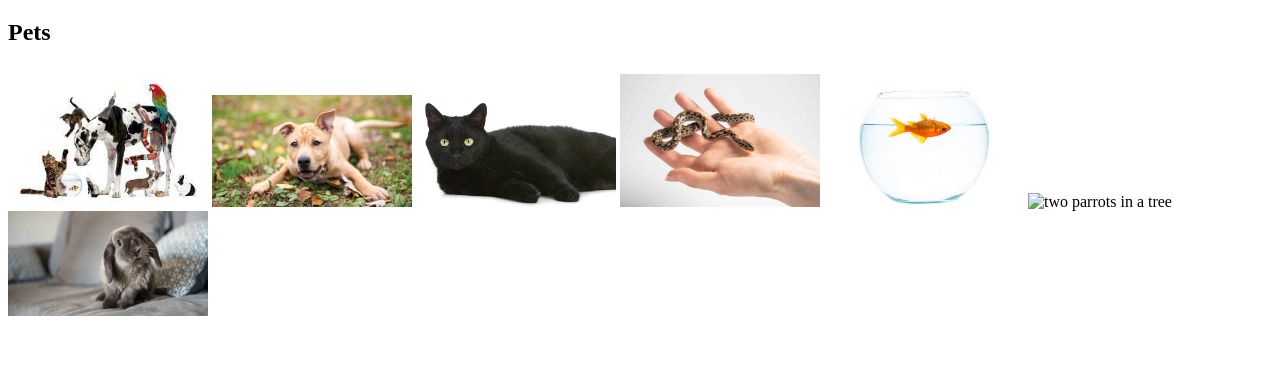
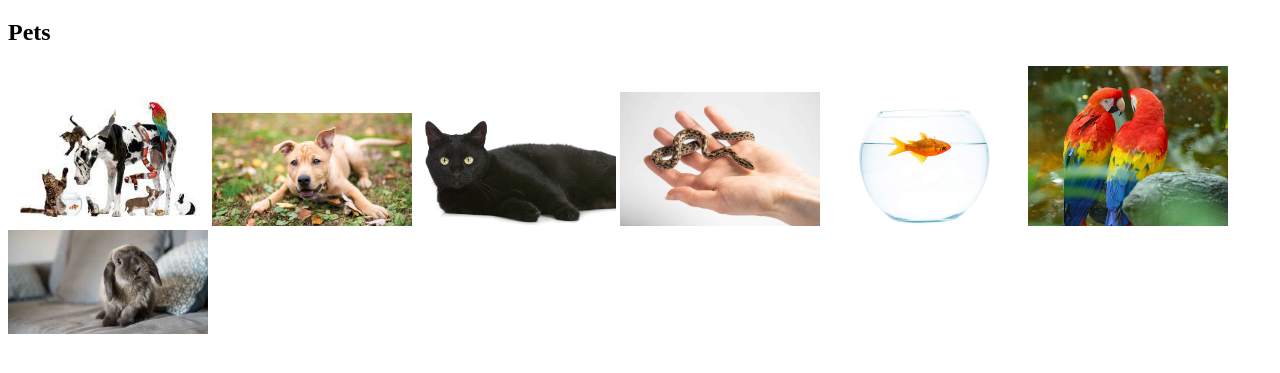
Before and after one commit to yichizhang17/339week3, a plain HTML site: page raegan_d2.html in a window 1280 px wide. Shown: the part 131-504 px from the top of the page. Drawn offline with Linux system fonts and the light colour scheme.

Commit message:
Add files via upload

```diff
--- a/raegan_d2.html
+++ b/raegan_d2.html
@@ -35,7 +35,7 @@
         <!--https://a-z-animals.com/blog/the-pet-snakes-that-stay-small/ -->
         <img src = "images/fish.jpg" width="200" alt = "goldfish in a bowl with water">
         <!--https://fishlab.com/fish-tank-smells-bad/ -->
-        <img src = "images/parrot.jpg" width="200" alt = "two parrots in a tree">
+        <img src = "images/parrots.jpg" width="200" alt = "two parrots in a tree">
         <!--https://www.thesprucepets.com/most-colorful-parrot-species-390525 -->
         <img src = "images/rabbit.jpg" width="200" alt = "grey rabbit sitting on a couch">
 
```
